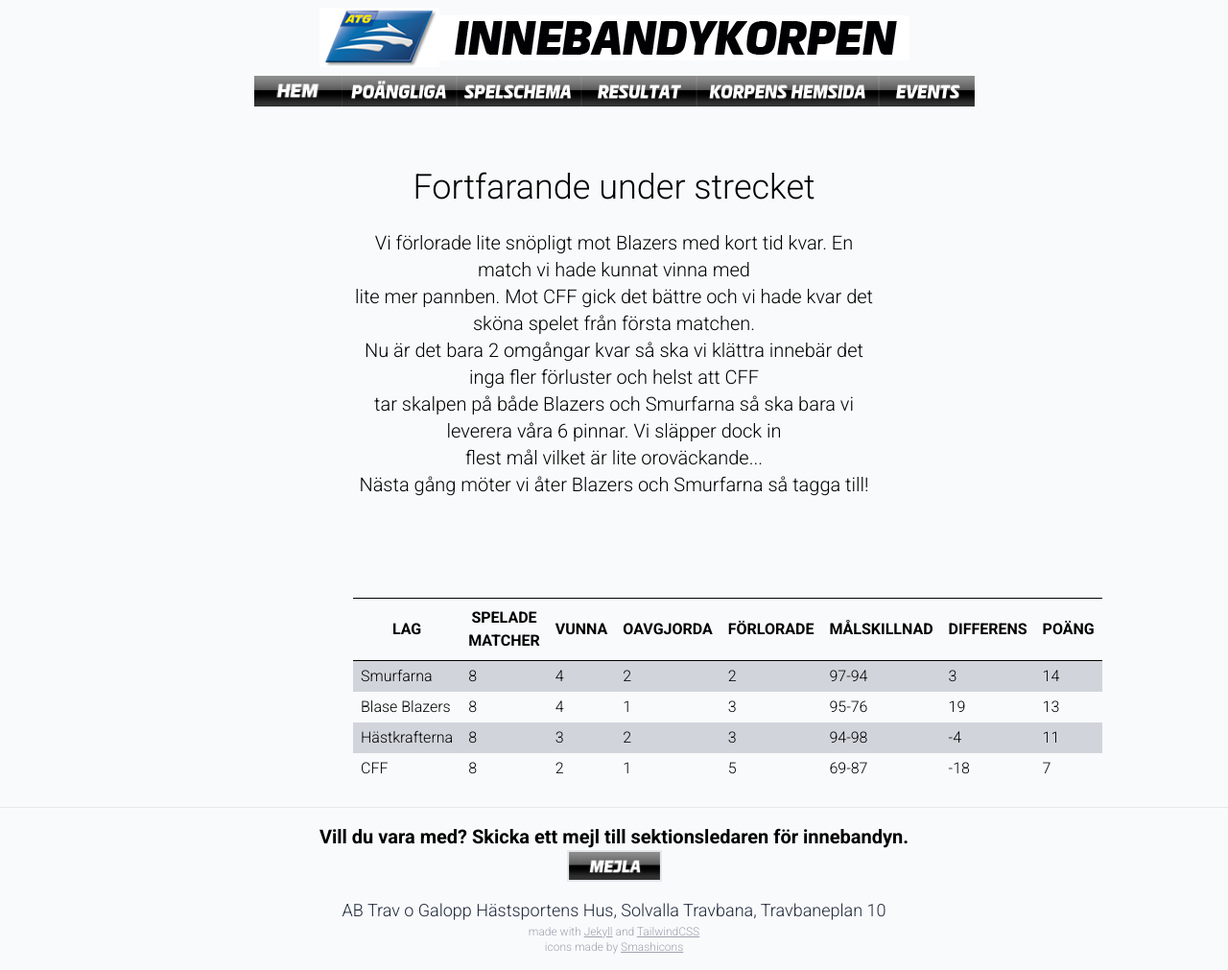
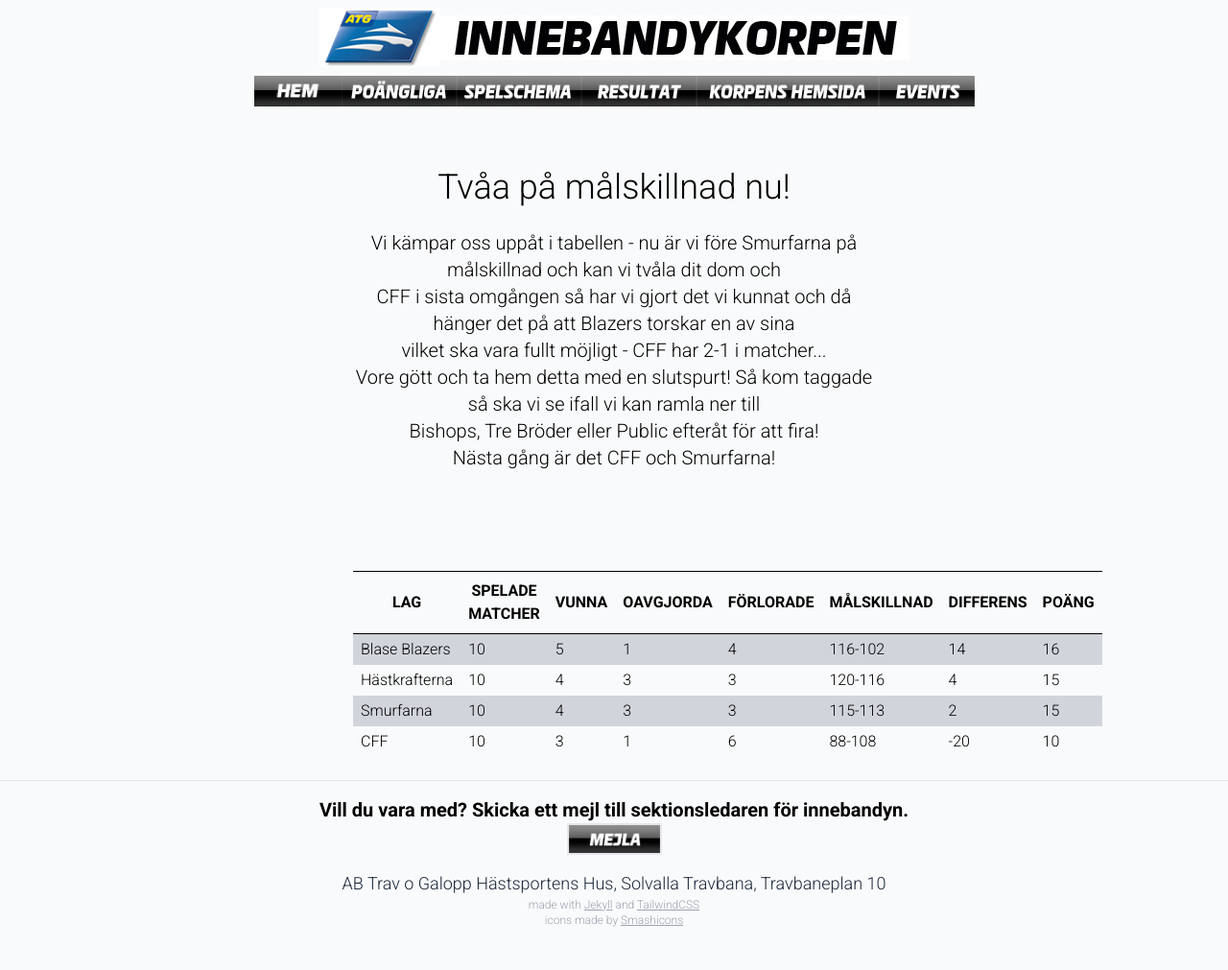
Before and after one commit to andreashogvall/andreashogvall.github.io, a Jekyll site: the page built from index.html, in a window 1280 px wide. Shown: the whole page at 96% size. Built offline with Jekyll 4.4.1, drawn with Linux system fonts in a browser that asks for light colours; nearby versions of some CDN libraries; after the commit the page ends 983 px from its top, so only the background shows below that.

Commit message:
Update index.html

```diff
--- a/index.html
+++ b/index.html
@@ -4,16 +4,16 @@
 description: "Innebandykorpen"
 ---
 <div class="mx-auto w-1/2">
-		<p class="text-center text-4xl">Fortfarande under strecket</p>
+		<p class="text-center text-4xl">Tvåa på målskillnad nu!</p>
 		<br>
 
 		<p class="text-center text-xl">
-			Vi förlorade lite snöpligt mot Blazers med kort tid kvar. En match vi hade kunnat vinna med<br>
-			lite mer pannben. Mot CFF gick det bättre och vi hade kvar det sköna spelet från första matchen.<br>
-			Nu är det bara 2 omgångar kvar så ska vi klättra innebär det inga fler förluster och helst att CFF<br>
-			tar skalpen på både Blazers och Smurfarna så ska bara vi leverera våra 6 pinnar. Vi släpper dock in <br>
-			flest mål vilket är lite oroväckande...<br>
-			Nästa gång möter vi åter Blazers och Smurfarna så tagga till!<br>
+			Vi kämpar oss uppåt i tabellen - nu är vi före Smurfarna på målskillnad och kan vi tvåla dit dom och <br>
+			CFF i sista omgången så har vi gjort det vi kunnat och då hänger det på att Blazers torskar en av sina<br>
+			vilket ska vara fullt möjligt - CFF har 2-1 i matcher... <br>
+			Vore gött och ta hem detta med en slutspurt! Så kom taggade så ska vi se ifall vi kan ramla ner till <br>
+			Bishops, Tre Bröder eller Public efteråt för att fira!<br>
+			Nästa gång är det CFF och Smurfarna!<br>
 			<br>
 			<br>
 	</p>
@@ -54,80 +54,80 @@
 			</tr>
 			<tr class="bg-gray-300">
 				<td class="py-1 px-2">
-					Smurfarna
+					Blase Blazers
 				</td>
 				<td class="py-1 px-2">
-					8
+					10
+				</td>
+				<td class="py-1 px-2">
+					5
+				</td>
+				<td class="py-1 px-2">
+					1
 				</td>
 				<td class="py-1 px-2">
 					4
 				</td>
 				<td class="py-1 px-2">
-					2
+					116-102
+				</td>
+				<td class="py-1 px-2">
+					14
+				</td>
+				<td class="py-1 px-2">
+					16
+				</td>
+			</tr>
+			<tr>
+				<td class="py-1 px-2">
+					Hästkrafterna
+				</td>
+				<td class="py-1 px-2">
+					10
+				</td>
+				<td class="py-1 px-2">
+					4
+				</td>
+				<td class="py-1 px-2">
+					3
+				</td>
+				<td class="py-1 px-2">
+					3
+				</td>
+				<td class="py-1 px-2">
+					120-116
+				</td>
+				<td class="py-1 px-2">
+					4
+				</td>
+				<td class="py-1 px-2">
+					15
+				</td>
+			</tr>
+			<tr class="bg-gray-300">
+				<td class="py-1 px-2">
+					Smurfarna
+				</td>
+				<td class="py-1 px-2">
+					10
+				</td>
+				<td class="py-1 px-2">
+					4
+				</td>
+				<td class="py-1 px-2">
+					3
+				</td>
+				<td class="py-1 px-2">
+					3
+				</td>
+				<td class="py-1 px-2">
+					115-113
 				</td>
 				<td class="py-1 px-2">
 					2
 				</td>
 				<td class="py-1 px-2">
-					97-94
-				</td>
-				<td class="py-1 px-2">
-					3
-				</td>
-				<td class="py-1 px-2">
-					14
-				</td>
-			</tr>
-			<tr>
-				<td class="py-1 px-2">
-					Blase Blazers
-				</td>
-				<td class="py-1 px-2">
-					8
-				</td>
-				<td class="py-1 px-2">
-					4
-				</td>
-				<td class="py-1 px-2">
-					1
-				</td>
-				<td class="py-1 px-2">
-					3
-				</td>
-				<td class="py-1 px-2">
-					95-76
-				</td>
-				<td class="py-1 px-2">
-					19
-				</td>
-				<td class="py-1 px-2">
-					13
-				</td>
-			</tr>
-			<tr class="bg-gray-300">
-				<td class="py-1 px-2">
-					Hästkrafterna
-				</td>
-				<td class="py-1 px-2">
-					8
-				</td>
-				<td class="py-1 px-2">
-					3
-				</td>
-				<td class="py-1 px-2">
-					2
-				</td>
-				<td class="py-1 px-2">
-					3
-				</td>
-				<td class="py-1 px-2">
-					94-98
-				</td>
-				<td class="py-1 px-2">
-					-4
-				</td>
-				<td class="py-1 px-2">
-					11
+					15
 				</td>
 			</tr>
 			<tr>
@@ -135,25 +135,25 @@
 					CFF
 				</td>
 				<td class="py-1 px-2">
-					8
+					10
 				</td>
 				<td class="py-1 px-2">
-					2
+					3
 				</td>
 				<td class="py-1 px-2">
 					1
 				</td>
 				<td class="py-1 px-2">
-					5
+					6
 				</td>
 				<td class="py-1 px-2">
-					69-87
+					88-108
 				</td>
 				<td class="py-1 px-2">
-					-18
+					-20
 				</td>
 				<td class="py-1 px-2">
-					7
+					10
 				</td>
 			</tr>
 
```
